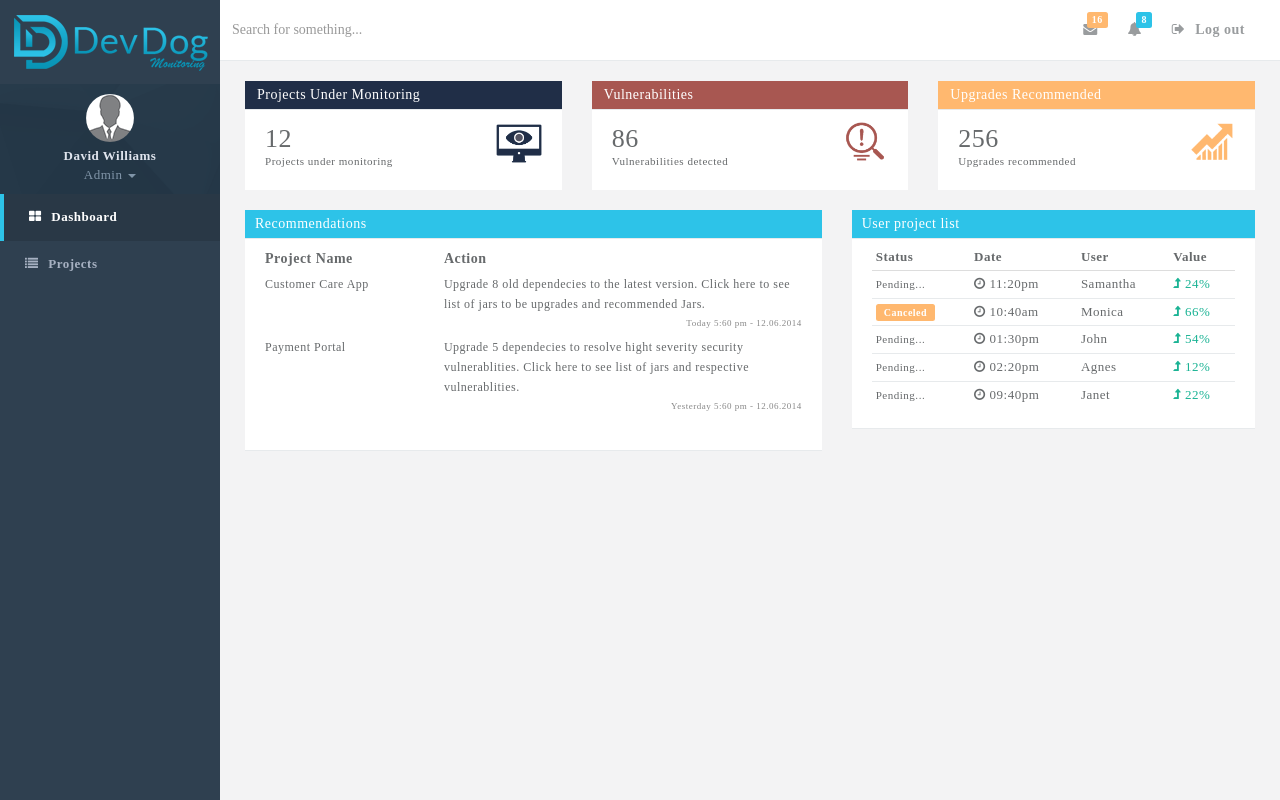
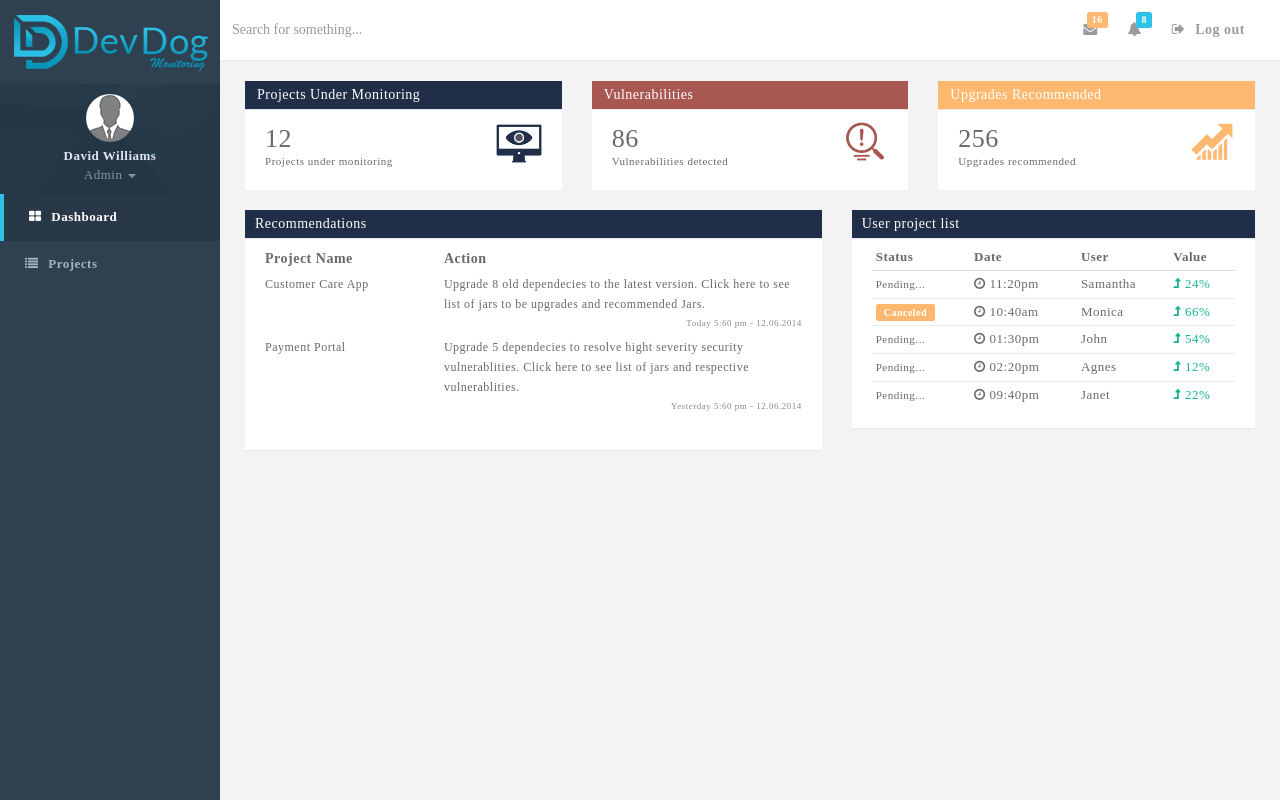
Before and after one commit to devdogmonitors/DevDogMonitors, a PHP site: page / in a window 1280 px wide. Run offline with PHP 8.4, Linux system fonts and the light colour scheme; some web fonts are replaced.

Commit message:
css changed

```diff
--- a/css/custom.css
+++ b/css/custom.css
@@ -23,11 +23,11 @@
 .upgrades .ibox-content small {margin-bottom:10px;}
 .upgrades .ibox-title {background-color:#ffb86f; color:#fff;}
 
-.projectslist .ibox-title {background-color:#2dc3e8; min-height:28px; color:#fff; padding:6px 10px;}
+.projectslist .ibox-title {background-color:#202e47; min-height:28px; color:#fff; padding:6px 10px;}
 
 .projectslist .ibox-title h5 {margin:0px; font-weight:normal;}
 
-.recommendations .ibox-title {background-color:#2dc3e8; min-height:28px; color:#fff; padding:4px 10px;}
+.recommendations .ibox-title {background-color:#202e47; min-height:28px; color:#fff; padding:4px 10px;}
 .recommendations h5 strong {font-size:14px;}
 .recommendations h5 {font-weight:normal; line-height:20px; margin-bottom:0px;font-family:LatoBold;}
 .recommendations h5 small {margin-top:5px; margin-bottom:4px;}
```
